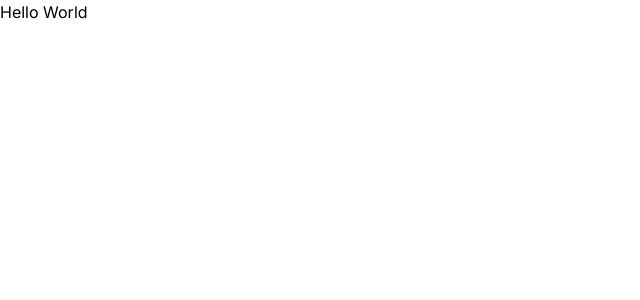
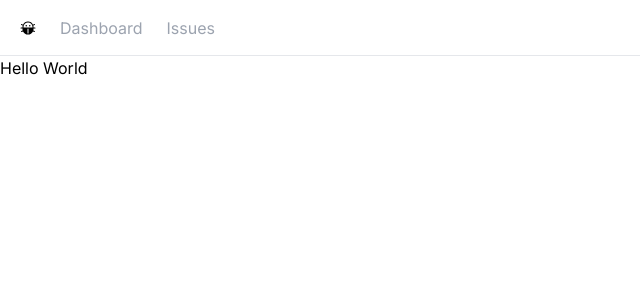
Before and after one commit to abudim001/issue-tracker, a Next.js app: page / in a window 1280 px wide. Shown: the top 300 px of the page, without its empty margins (0-640 px from the left). Built offline with nearby package versions, Linux system fonts and the light colour scheme.

Commit message:
Build the navbar

```diff
--- /dev/null
+++ b/app/NavBar.tsx
@@ -0,0 +1,31 @@
+import Link from "next/link";
+import React from "react";
+import { PiBugFill } from "react-icons/pi";
+
+const NavBar = () => {
+  const links = [
+    { label: "Dashboard", href: "/" },
+    { label: "Issues", href: "/issues" },
+  ];
+  return (
+    <nav className="flex space-x-6 border-b bm-5 px-5 h-14 items-center">
+      <Link href="/">
+        <PiBugFill />
+      </Link>
+      <ul className="flex space-x-6">
+        {links.map((link) => (
+          <Link
+            key={link.href}
+            className="text-gray-400 hover:text-gray-900 transition-colors"
+            href={link.href}
+          >
+            {" "}
+            {link.label}{" "}
+          </Link>
+        ))}
+      </ul>
+    </nav>
+  );
+};
+
+export default NavBar;
--- a/app/layout.tsx
+++ b/app/layout.tsx
@@ -1,6 +1,7 @@
 import type { Metadata } from "next";
 import { Inter } from "next/font/google";
 import "./globals.css";
+import NavBar from "./NavBar";
 
 const inter = Inter({ subsets: ["latin"] });
 
@@ -16,7 +17,10 @@
 }>) {
   return (
     <html lang="en">
-      <body className={inter.className}>{children}</body>
+      <body className={inter.className}>
+        <NavBar></NavBar>
+        <main>{children}</main>
+      </body>
     </html>
   );
 }
--- a/app/page.tsx
+++ b/app/page.tsx
@@ -1,5 +1,5 @@
 import Image from "next/image";
 
 export default function Home() {
-  return <div> Hello World</div>;
+  return <div>Hello World</div>;
 }
```
Also changed, not shown: package.json (+5 -4 lines), app/globals.css (line endings or trailing spaces), 1 other file (tests, documents, lock files or other folders).
